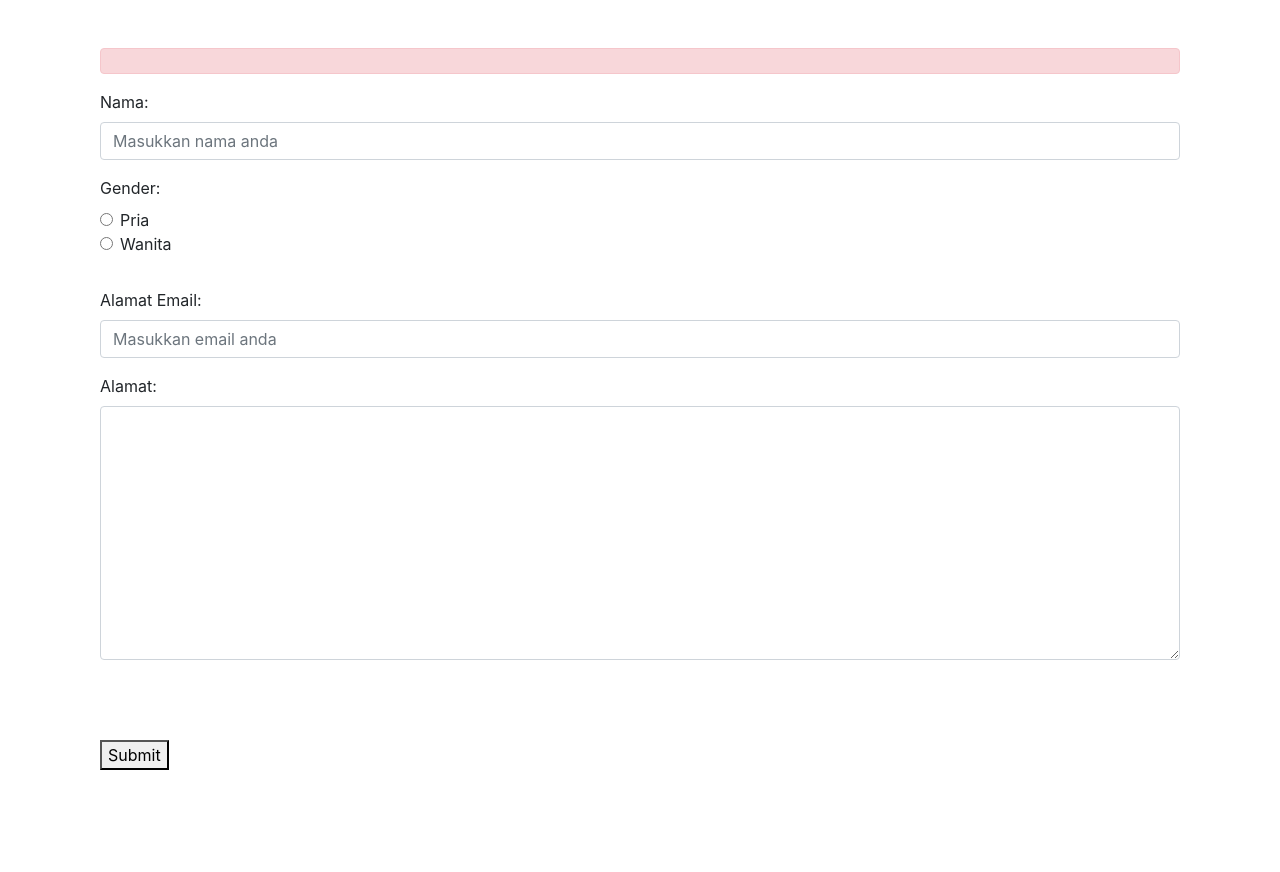
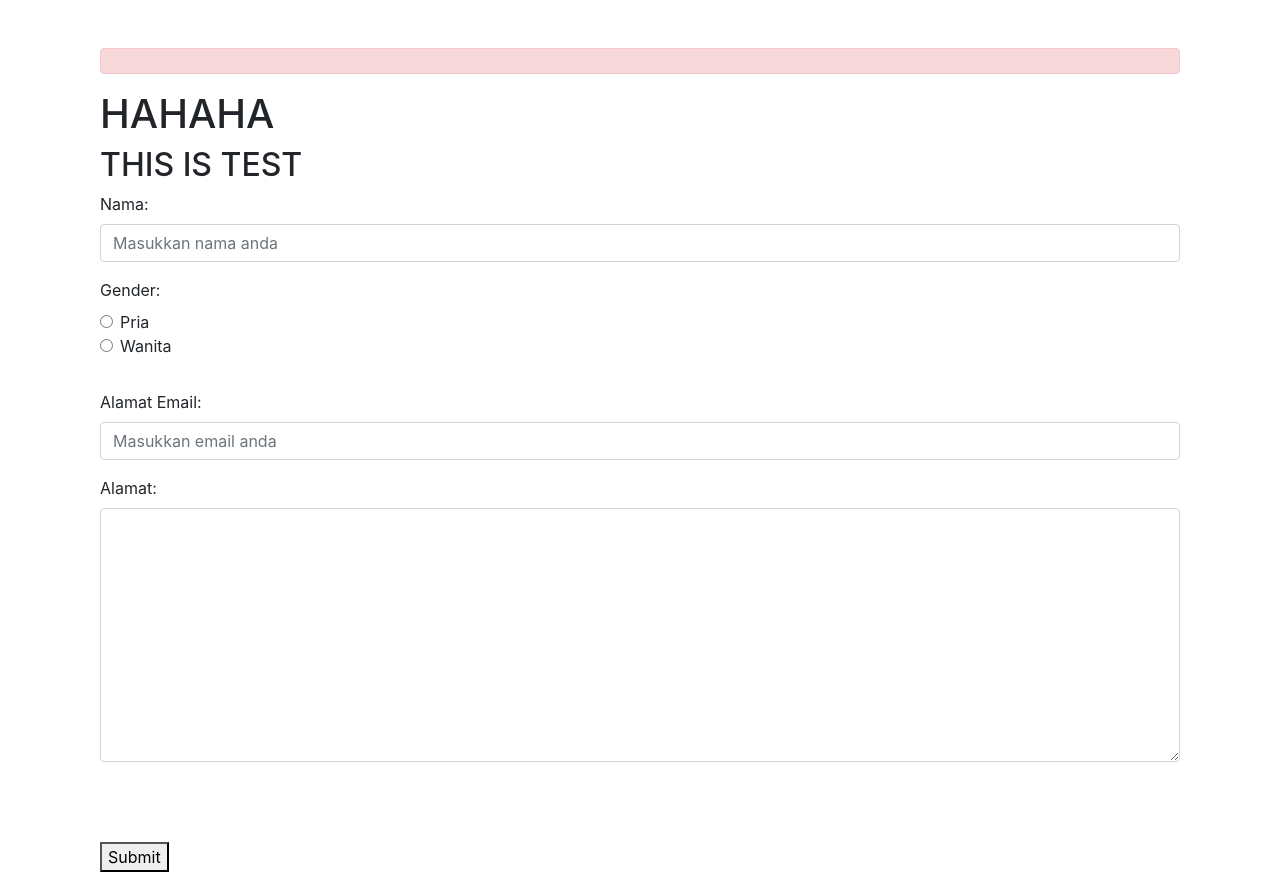
Before and after one commit to Escalation99/Django-Basic-Form, a Django app: template contact/templates/contact/index.html in a window 1280 px wide. Shown: the part 56-928 px from the top of the page. Before the commit the page ends 826 px from the top, so only its background shows below. Run offline with Django 3.2, Linux system fonts and the light colour scheme; the template is opened without the code that fills it: values that come from a table or form of the project are taken from there, others are empty; parts of the project's set-up code (start-up, migrations or seed data) failed here and were passed over; some libraries are stand-ins or nearby versions.

Commit message:
nambahin 2 baris code

```diff
--- a/contact/templates/contact/index.html
+++ b/contact/templates/contact/index.html
@@ -11,6 +11,8 @@
         </div>
         <form method="post">
             {% csrf_token %}
+            <h1>HAHAHA</h1>
+            <h2>THIS IS TEST</h2>
             <div class="form-group">
                 {{ contact_form.nama.label_tag}}
                 {{ contact_form.nama}}
```
